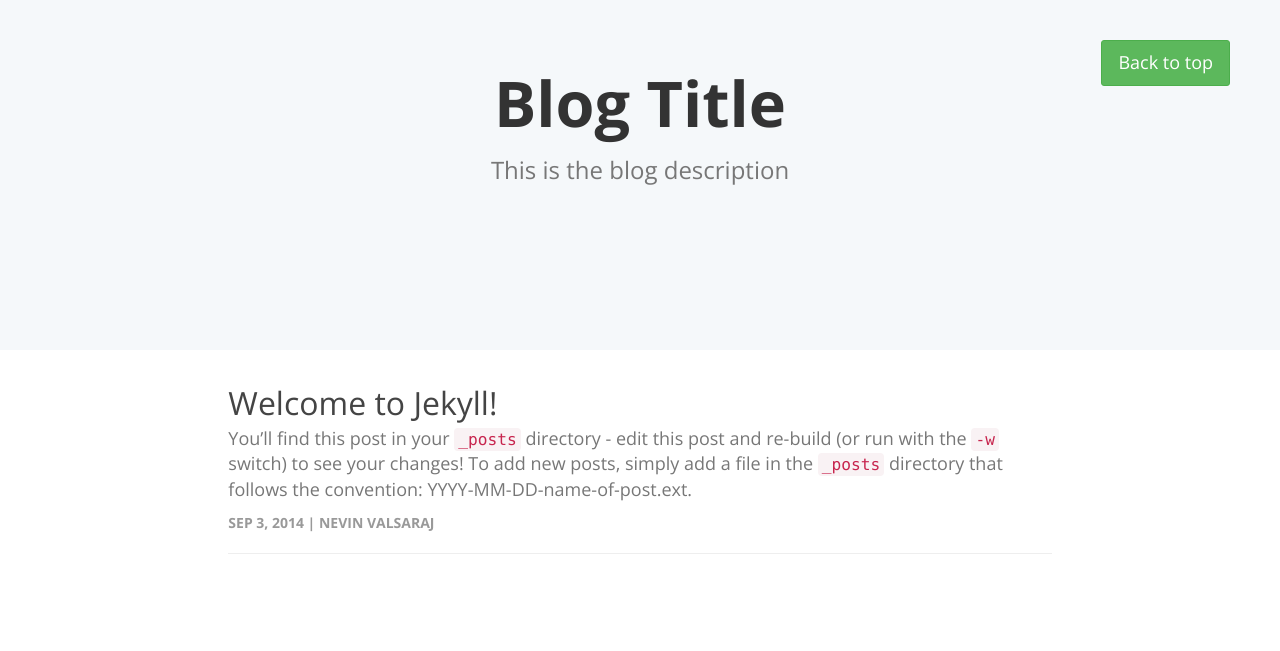
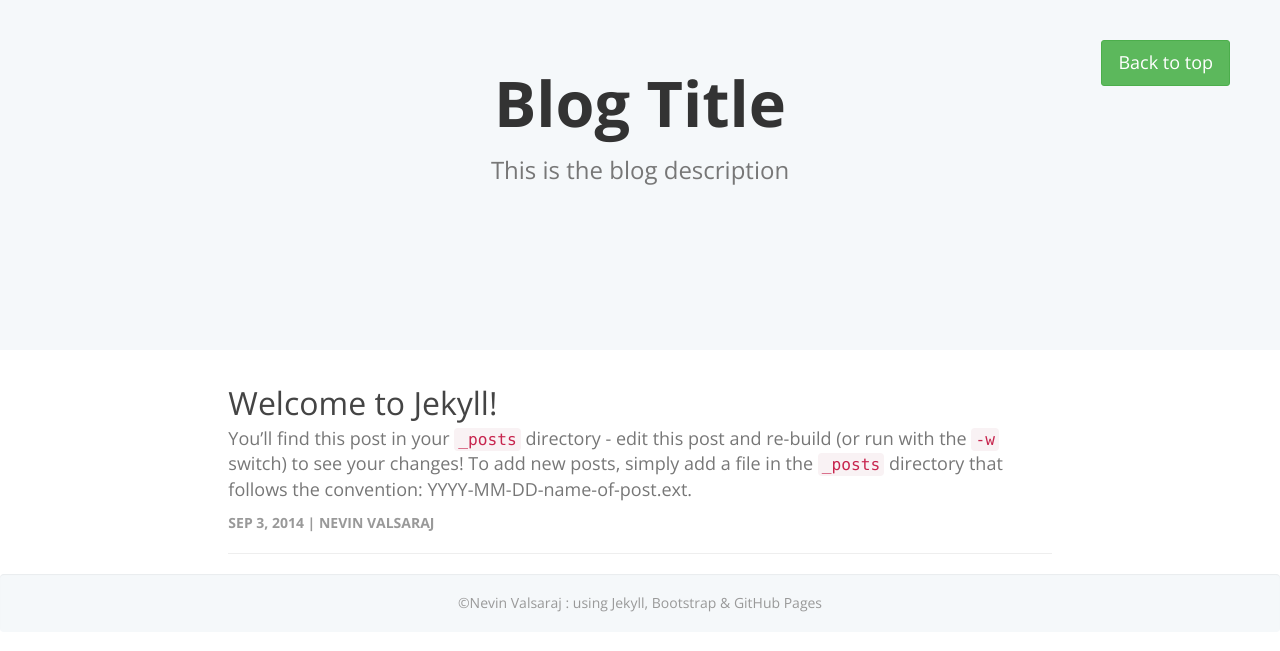
Before and after one commit to nevinvalsaraj/nevinvalsaraj.com, a Jekyll site: the page built from blog.html, in a window 1280 px wide. Shown: the top 651 px of the page. Built offline with Jekyll 4.4.1, drawn with Linux system fonts in a browser that asks for light colours.

Commit message:
Fixing footer for blog & post template

```diff
--- a/blog.html
+++ b/blog.html
@@ -49,5 +49,11 @@ title: "Nevin's Blog | Home"
                 {% endfor %}
             </div>
         </div>
+        <div id="footer" class="row well">
+            <div class="col-xs-12 text-center">
+                <span class="text-muted">&copy;Nevin Valsaraj</span>
+                <span class="text-muted">: using Jekyll, Bootstrap & GitHub Pages</span>
+            </div>
+        </div>
     </div>
 </body>
--- a/css/blog.css
+++ b/css/blog.css
@@ -3,6 +3,8 @@ body{
 }
 .well{
     background-color: #f5f8fa;
+    margin-bottom: 0px;
+    border: none;
 }
 .jumbotron{
     background-color: #f5f8fa;
--- a/css/post.css
+++ b/css/post.css
@@ -4,6 +4,7 @@ body{
 .well{
     background-color: #f5f8fa;
     border: none;
+    margin-bottom: 0px;
 }
 a#guide-home{
     position: fixed;
--- a/home.html
+++ b/home.html
@@ -142,7 +142,7 @@ title: "Nevin Valsaraj | Home"
     <div id="footer" class="container-fluid navbar-inverse">
         <div class="row text-center">
             <p class="text-muted">
-                &copy; Nevin Valsaraj
+                &copy;Nevin Valsaraj: using Jekyll, Bootstrap & GitHub Pages
             </p>
             <ul id="footer-social-links">
                 <li><a href="https://facebook.com/nevin.valsaraj"><i class="fa fa-facebook fa-2x"></i></a>
--- a/index.html
+++ b/index.html
@@ -55,7 +55,7 @@ title: "Nevin Valsaraj | Landing"
 
                 <div class="mastfoot">
                     <div class="inner">
-                        <p>&copy; 2014 <a href="#">routeaccess</a>
+                        <p>&copy;Nevin Valsaraj: using Jekyll, Bootstrap & GitHub Pages.
                         </p>
                     </div>
                 </div>
```
